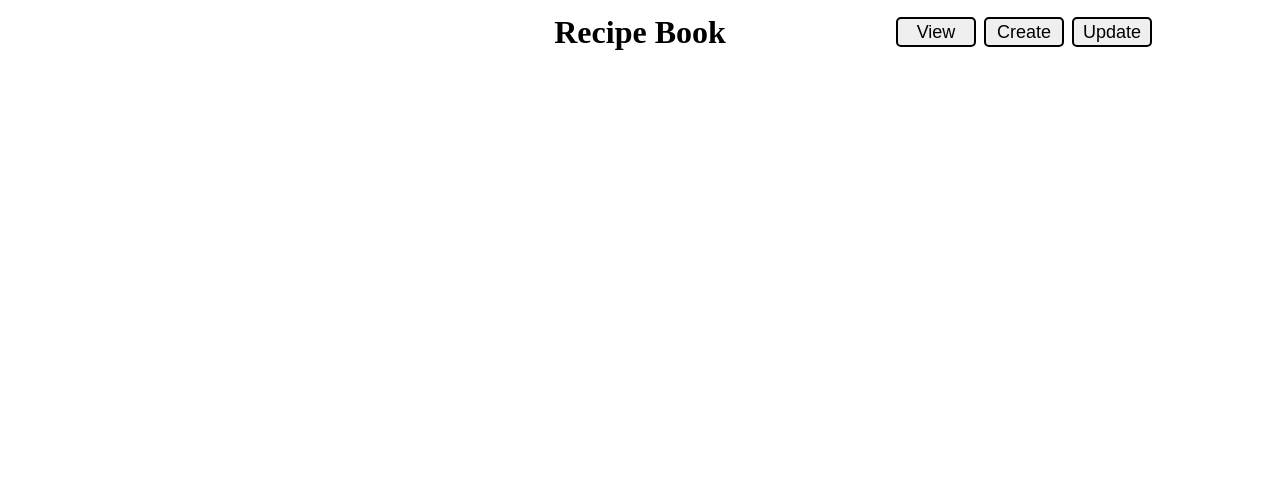
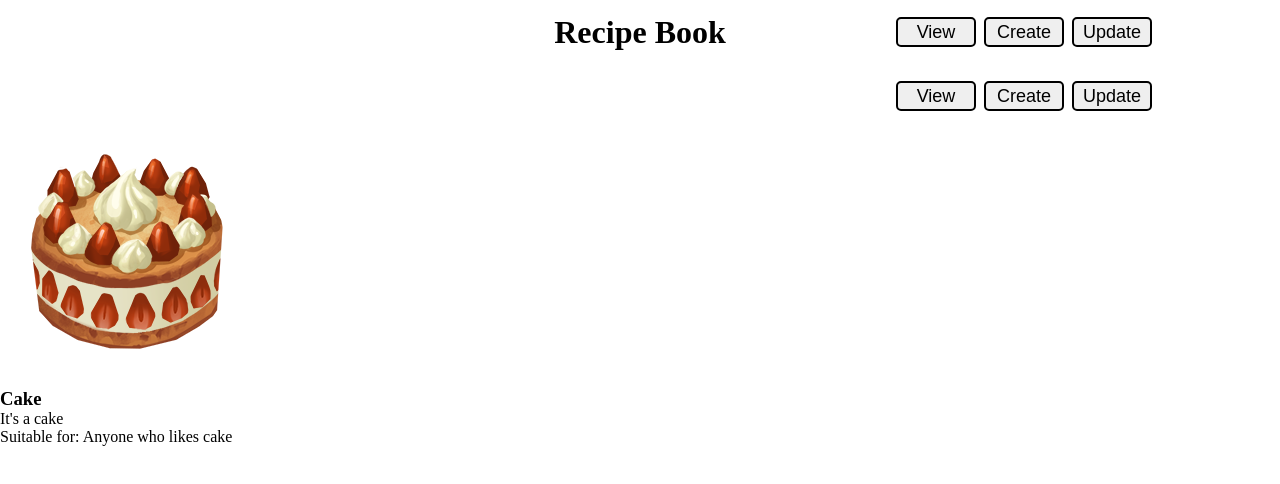
Before and after one commit to BethScarlett/RecipeBookProject, a React (Vite) app: page / in a window 1280 px wide. Shown: the top 484 px of the page. Built offline with nearby package versions, Linux system fonts and the light colour scheme; the HTML template or start-up script is replaced by a standard one.

Commit message:
Created initial recipe card component and container.

```diff
--- a/src/App.tsx
+++ b/src/App.tsx
@@ -1,9 +1,13 @@
 import Navbar from "./Components/Navbar/Navbar"
+import RecipeCard from "./Components/RecipeCard/RecipeCard"
 
 const App = () => {
   return (
     <div>
+      <Navbar heading="Recipe Book"/>
+      {/* Placeholder Navbar */}
       <Navbar />
+      <RecipeCard />
     </div>
   )
 }
--- a/src/Components/Navbar/Navbar.tsx
+++ b/src/Components/Navbar/Navbar.tsx
@@ -1,10 +1,14 @@
 import NavbarButtons from "../NavbarButtons/NavbarButtons"
 import "./Navbar.scss";
 
-const Navbar = () => {
+type NavbarProps = {
+    heading?: string;
+}
+
+const Navbar = ({heading} : NavbarProps) => {
   return (
     <div className="navbar">
-      <h1 className="navbar__heading">Recipe Book</h1>
+      <h1 className="navbar__heading">{heading}</h1>
       <div className="navbar__buttons">
         <NavbarButtons buttonOneHeading="View" buttonTwoHeading="Create" buttonThreeHeading="Update"/>
       </div>
--- /dev/null
+++ b/src/Components/RecipeCard/RecipeCard.tsx
@@ -0,0 +1,14 @@
+import placeholder from "../../assets/Celebration_Cake.png";
+
+const RecipeCard = () => {
+  return (
+    <div>
+      <img src={placeholder} alt="Cake" />
+      <h3>Cake</h3>
+      <p>It's a cake</p>
+      <p>Suitable for: Anyone who likes cake</p>
+    </div>
+  )
+}
+
+export default RecipeCard
```
Also changed, not shown: src/Containers/RecipeCardContainer/RecipeCardContainer.tsx (added, +11 -0 lines), src/Components/RecipeCard/RecipeCard.scss (added), src/assets/Celebration_Cake.png (added).
